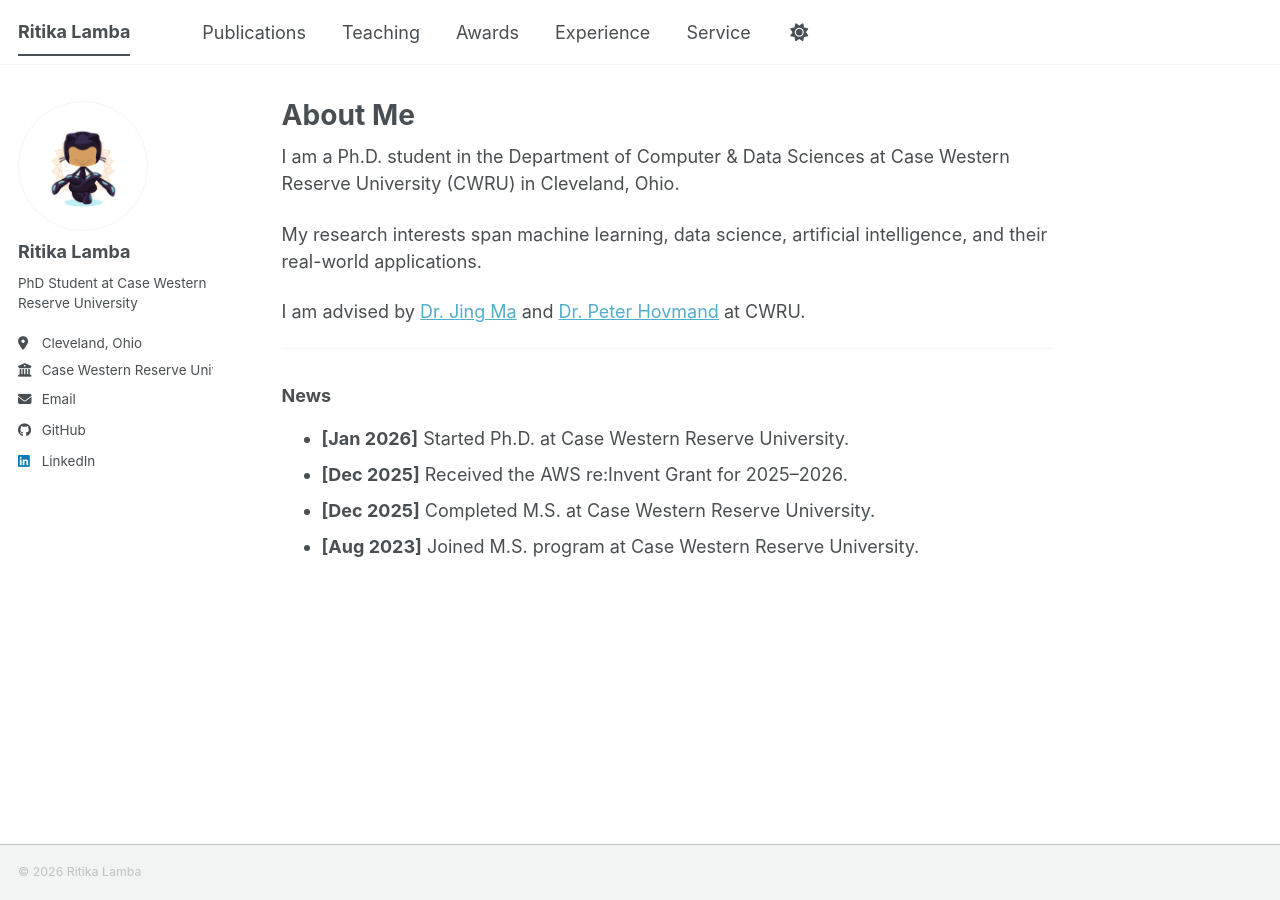
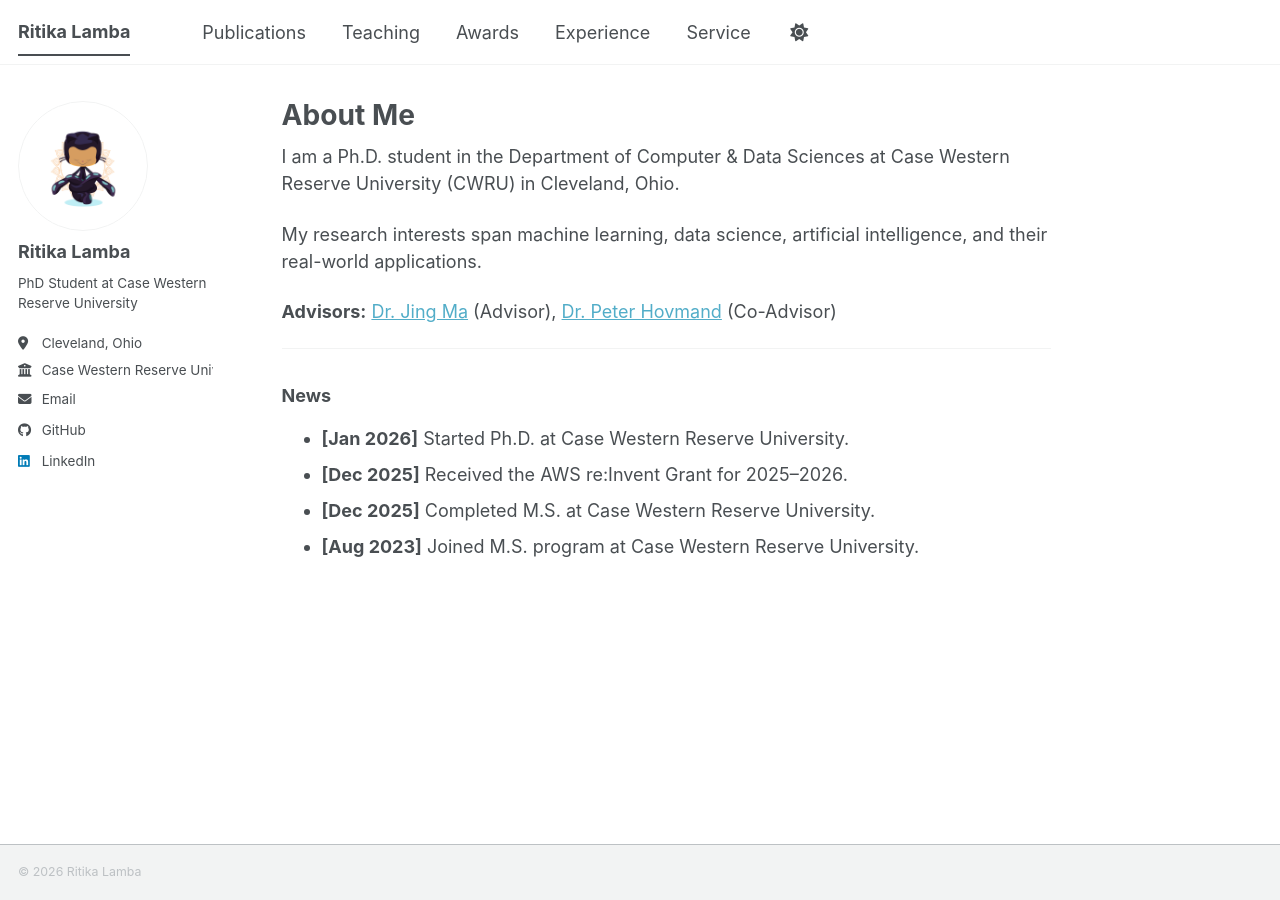
Before and after one commit to rxl895/Personal-Website, a Jekyll site: the page built from _pages/about.md, in a window 1280 px wide. Built offline with Jekyll 4.4.1, drawn with Linux system fonts in a browser that asks for light colours; a script bundle is joined from its source files by our own code; a style sheet for code colours, icons or effects is not loaded.

Commit message:
Bold Advisors line in about page

```diff
--- a/_pages/about.md
+++ b/_pages/about.md
@@ -13,7 +13,7 @@ I am a Ph.D. student in the Department of Computer & Data Sciences at Case Weste
 
 My research interests span machine learning, data science, artificial intelligence, and their real-world applications.
 
-I am advised by [Dr. Jing Ma](https://case.edu/engineering/about/faculty-and-staff-directory/jing-ma) and [Dr. Peter Hovmand](https://case.edu/medicine/healthintegration/people/peter-s-hovmand) at CWRU.
+**Advisors:** [Dr. Jing Ma](https://case.edu/engineering/about/faculty-and-staff-directory/jing-ma) (Advisor), [Dr. Peter Hovmand](https://case.edu/medicine/healthintegration/people/peter-s-hovmand) (Co-Advisor)
 
 ---
 
```
